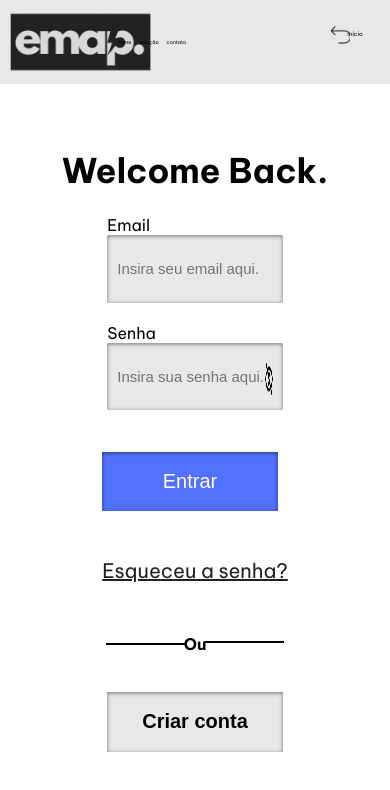
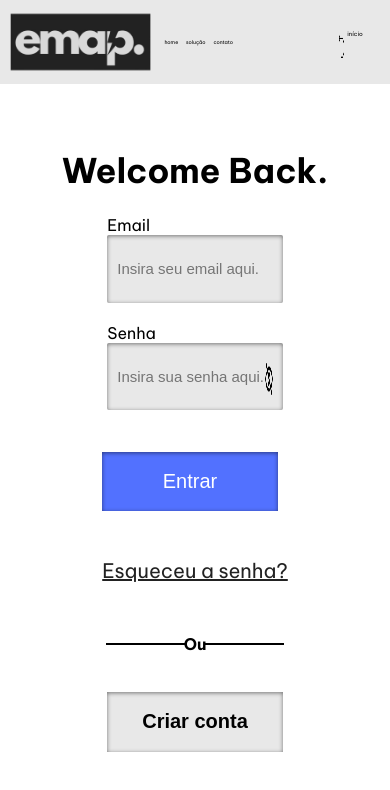
Before and after one commit to Projeto-emap/main-repository, a website: page login.html in a window 390 px wide. Drawn offline with Linux system fonts and the light colour scheme.

Commit message:
Atualizando o css do cadastro e do login, deixando imagens e texto responsivos

```diff
--- a/css/cadastro.css
+++ b/css/cadastro.css
@@ -22,7 +22,7 @@ nav li a {
   display: block;
   color: black;
   text-align: center;
-  padding: 2vh 2vw;
+  /* padding: 2vh 2vw; */
   text-decoration: none;
   font-size: 1.3vw;
 }
@@ -166,14 +166,20 @@ button:hover {
 .seta {
   width: 5vw;
   height: 5vh;
-  max-width: 8vw;
-  max-height: 8vh;
+  max-width: 20vw;
+  max-height: 20vh;
   min-width: 2vw;
   min-height: 2vh;
   display: flex;
   justify-content: center;
-  margin-top: -0.25vh;
-  margin-left: 3.5vw;
+  margin-top: -0.6vh;
+  margin-right: -2vw;
+  text-decoration: none;
+}
+
+.imgSeta {
+  width: 7vw;
+  height: 10vh;
 }
 
 .senha-container {
--- a/css/header.css
+++ b/css/header.css
@@ -44,6 +44,7 @@ nav ul.center {
     margin-left: 27vw;
     max-width: 100vw;
     box-sizing: border-box;
+    padding-left: 12vw;
 }
 
 nav li a {
--- a/css/login.css
+++ b/css/login.css
@@ -146,7 +146,7 @@ input {
   width: 20vw;
   height: 0px;
   border: 1px solid #000000;
-  margin-bottom: -37.7vh;
+  /* margin-bottom: -37.7vh; */
   margin-left: 25vw;
   max-width: 30vw;
   min-width: 10vw;
@@ -155,16 +155,16 @@ input {
 .seta {
   width: 5vw;
   height: 5vh;
+  max-width: 20vw;
+  max-height: 20vh;
+  min-width: 2vw;
+  min-height: 2vh;
   display: flex;
   justify-content: center;
-  margin-top: -0.5vh;
-  margin-left: 3.5vw;
-  max-width: 6vw;
-  max-height: 6vh;
-  min-width: 4vw;
-  min-height: 4vh;
+  margin-top: -0.6vh;
+  margin-right: -2vw;
+  text-decoration: none;
 }
-
 .senha-container {
   position: relative;
   width: 45vw;
--- a/login.html
+++ b/login.html
@@ -27,7 +27,7 @@
         <ul class="direita">
 
             <div class="seta">
-                <li><a href="index.html" class="seta"><img src="img/botao-voltar.png" alt="seta"></a></li>
+                <li><a href="login.html" class="imgSeta"><img src="img/botao-voltar.png" style="height: 5vh; width: 2vw;" alt="seta"></a></li>
             </div>
             <li><a href="index.html" class="btn-voltar">início</a></li>
 
@@ -64,8 +64,8 @@
         <div class="separatorio">
             <div class="line1"></div>
             <h4>Ou</h4>
+            <div class="line2"></div>
         </div>
-        <div class="line2"></div>
 
         <div class="criarConta">
             <button class="btnConta" onclick="cadastro()">Criar conta</button>
```
Also changed, not shown: cadastro.html (+2 -2 lines).
